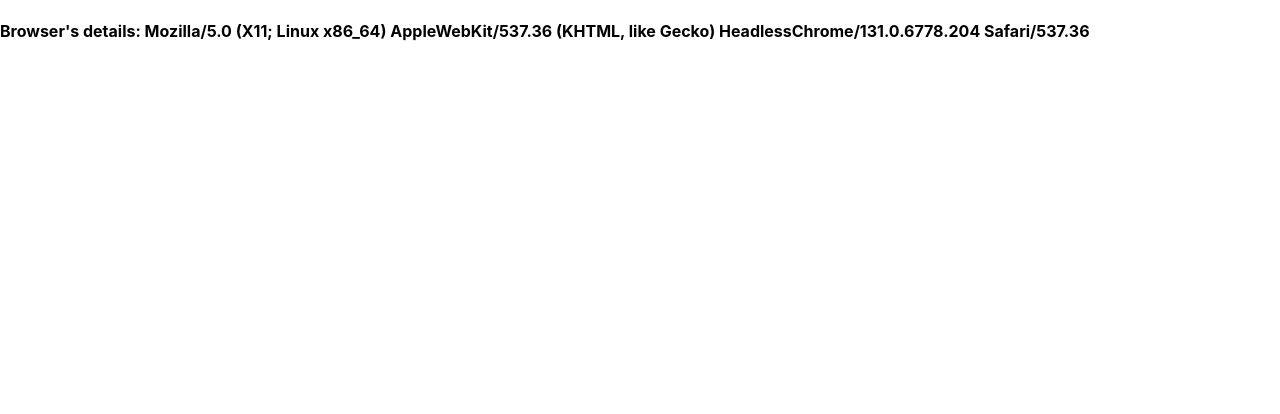
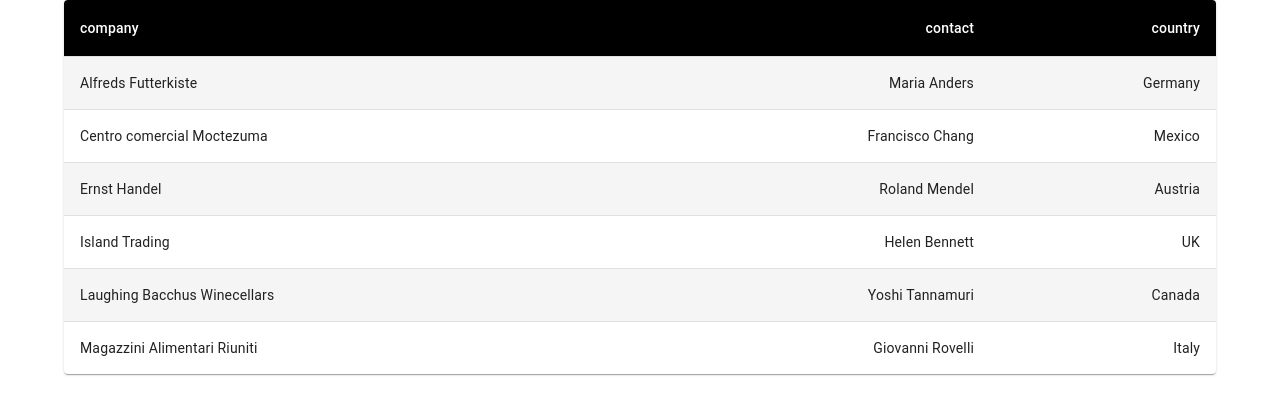
Before and after one commit to tu01titon0/reacjs-jsx, a React (Create React App) app: page / in a window 1280 px wide. Shown: the top 414 px of the page. Built offline with nearby package versions, Linux system fonts and the light colour scheme.

Commit message:
show-table

```diff
--- a/package.json
+++ b/package.json
@@ -3,6 +3,10 @@
   "version": "0.1.0",
   "private": true,
   "dependencies": {
+    "@emotion/react": "^11.11.1",
+    "@emotion/styled": "^11.11.0",
+    "@mui/material": "^5.13.7",
+    "@mui/x-data-grid": "^6.9.1",
     "@testing-library/jest-dom": "^5.16.5",
     "@testing-library/react": "^13.4.0",
     "@testing-library/user-event": "^13.5.0",
--- a/src/App.js
+++ b/src/App.js
@@ -1,23 +1,10 @@
-import logo from './logo.svg';
 import './App.css';
+import UserList from "./components/Users/UserList";
 
 function App() {
   return (
     <div className="App">
-      <header className="App-header">
-        <img src={logo} className="App-logo" alt="logo" />
-        <p>
-          Edit <code>src/App.js</code> and save to reload.
-        </p>
-        <a
-          className="App-link"
-          href="https://reactjs.org"
-          target="_blank"
-          rel="noopener noreferrer"
-        >
-          Learn React
-        </a>
-      </header>
+      <UserList/>
     </div>
   );
 }
--- /dev/null
+++ b/src/components/Users/UserList.js
@@ -0,0 +1,92 @@
+import * as React from 'react';
+import { styled } from '@mui/material/styles';
+import Table from '@mui/material/Table';
+import TableBody from '@mui/material/TableBody';
+import TableCell, { tableCellClasses } from '@mui/material/TableCell';
+import TableContainer from '@mui/material/TableContainer';
+import TableHead from '@mui/material/TableHead';
+import TableRow from '@mui/material/TableRow';
+import Paper from '@mui/material/Paper';
+import {Container} from "@mui/material";
+
+const StyledTableCell = styled(TableCell)(({ theme }) => ({
+    [`&.${tableCellClasses.head}`]: {
+        backgroundColor: theme.palette.common.black,
+        color: theme.palette.common.white,
+    },
+    [`&.${tableCellClasses.body}`]: {
+        fontSize: 14,
+    },
+}));
+
+const StyledTableRow = styled(TableRow)(({ theme }) => ({
+    '&:nth-of-type(odd)': {
+        backgroundColor: theme.palette.action.hover,
+    },
+    // hide last border
+    '&:last-child td, &:last-child th': {
+        border: 0,
+    },
+}));
+
+const students = [
+    {
+        company: 'Alfreds Futterkiste',
+        contact: 'Maria Anders',
+        country: 'Germany'
+    },
+    {
+        company: 'Centro comercial Moctezuma',
+        contact: 'Francisco Chang',
+        country: 'Mexico'
+    },
+    {
+        company: 'Ernst Handel',
+        contact: 'Roland Mendel',
+        country: 'Austria'
+    },
+    {
+        company: 'Island Trading',
+        contact: 'Helen Bennett',
+        country: 'UK'
+    },
+    {
+        company: 'Laughing Bacchus Winecellars',
+        contact: 'Yoshi Tannamuri',
+        country: 'Canada'
+    },
+    {
+        company: 'Magazzini Alimentari Riuniti',
+        contact: 'Giovanni Rovelli',
+        country: 'Italy'
+    }
+]
+
+export default function UserList() {
+    return (
+        <Container>
+            <TableContainer component={Paper}>
+                <Table sx={{ minWidth: 700 }} aria-label="customized table">
+                    <TableHead>
+                        <TableRow>
+                            <StyledTableCell>company</StyledTableCell>
+                            <StyledTableCell align="right">contact</StyledTableCell>
+                            <StyledTableCell align="right">country</StyledTableCell>
+                        </TableRow>
+                    </TableHead>
+                    <TableBody>
+                        {students.map((row) => (
+                            <StyledTableRow key={row.company}>
+                                <StyledTableCell component="th" scope="row">
+                                    {row.company}
+                                </StyledTableCell>
+                                <StyledTableCell align="right">{row.contact}</StyledTableCell>
+                                <StyledTableCell align="right">{row.country}</StyledTableCell>
+                            </StyledTableRow>
+                        ))}
+                    </TableBody>
+                </Table>
+            </TableContainer>
+        </Container>
+    );
+}
--- a/src/index.js
+++ b/src/index.js
@@ -5,12 +5,11 @@
 import reportWebVitals from './reportWebVitals';
 
 const root = ReactDOM.createRoot(document.getElementById('root'));
-
 root.render(
-    <h4>Browser's details: {navigator.userAgent}</h4>
+  <React.StrictMode>
+    <App />
+  </React.StrictMode>
 );
-
-
 
 // If you want to start measuring performance in your app, pass a function
 // to log results (for example: reportWebVitals(console.log))
```
Also changed, not shown: 1 other file (tests, documents, lock files or other folders).
